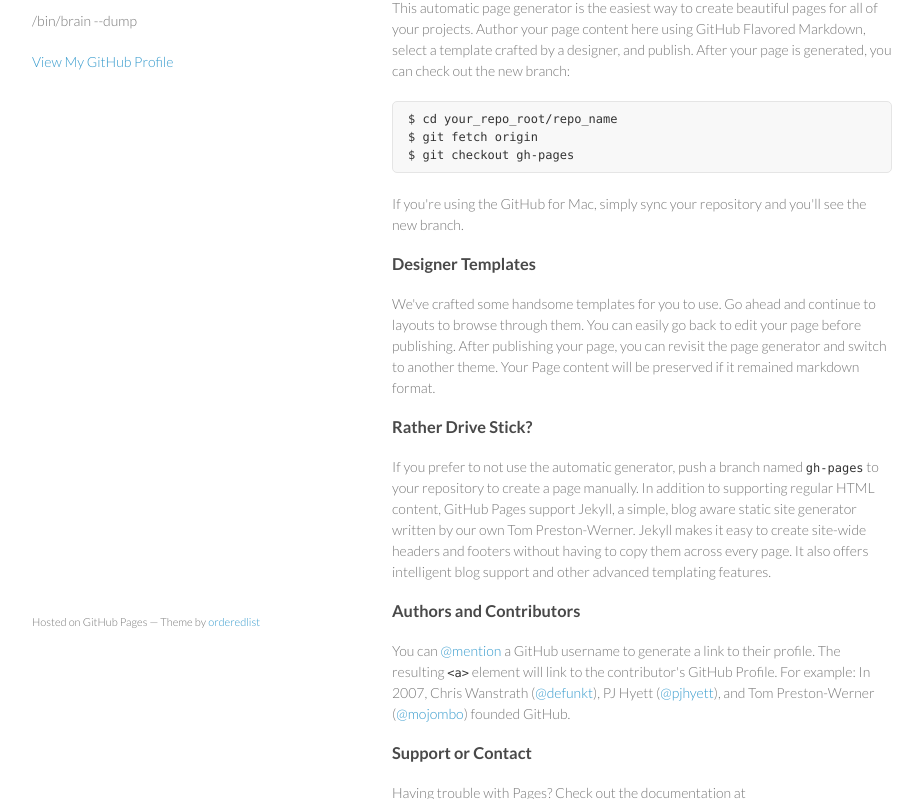
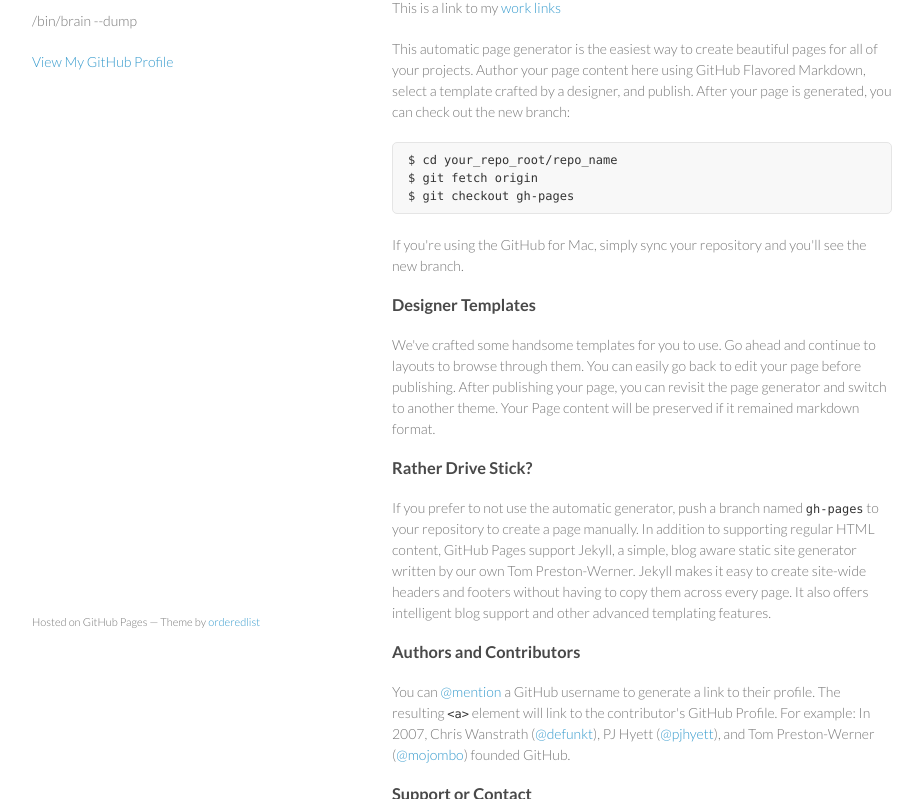
Before and after one commit to gerbaudo/gerbaudo.github.io, a plain HTML site: page index.html in a window 1280 px wide. Shown: the part 99-898 px from the top of the page, without its empty margins (178-1101 px from the left). Drawn offline with Linux system fonts and the light colour scheme.

Commit message:
link at_work

```diff
--- a/index.html
+++ b/index.html
@@ -26,6 +26,9 @@
         <h3>
 <a name="welcome-to-github-pages" class="anchor" href="#welcome-to-github-pages"><span class="octicon octicon-link"></span></a>Welcome to GitHub Pages.</h3>
 
+<p>
+This is a link to my <a href="at_work.html">work links</a>
+</p>
 <p>This automatic page generator is the easiest way to create beautiful pages for all of your projects. Author your page content here using GitHub Flavored Markdown, select a template crafted by a designer, and publish. After your page is generated, you can check out the new branch:</p>
 
 <pre><code>$ cd your_repo_root/repo_name
```
